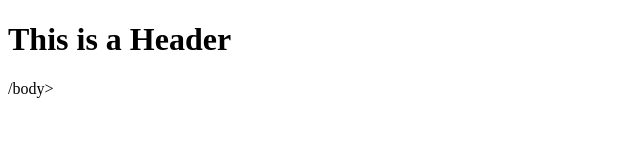
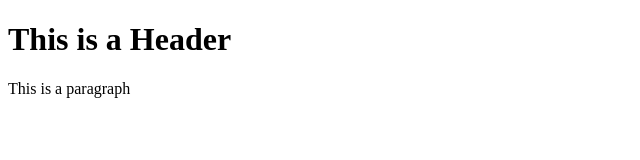
Before and after one commit to spyeung/git-test, a plain HTML site: page index.html in a window 1280 px wide. Shown: the whole page, without its empty margins (0-640 px from the left). Drawn offline with Linux system fonts and the light colour scheme.

Commit message:
Second commit

```diff
--- a/index.html
+++ b/index.html
@@ -3,5 +3,6 @@
 
     <body>
         <h1>This is a Header</h1>
-    /body>
+        <p>This is a paragraph</p.>
+    </body>
 </html>
```
